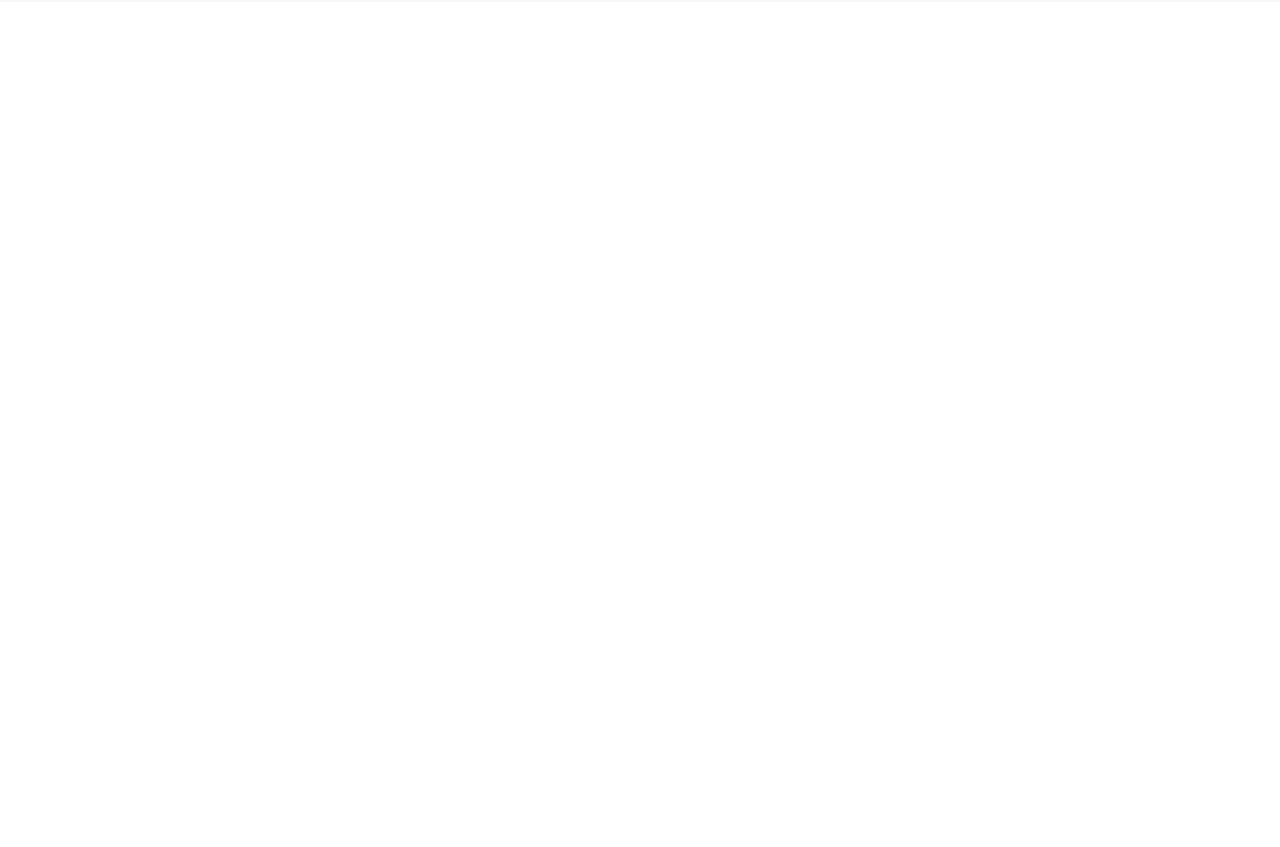
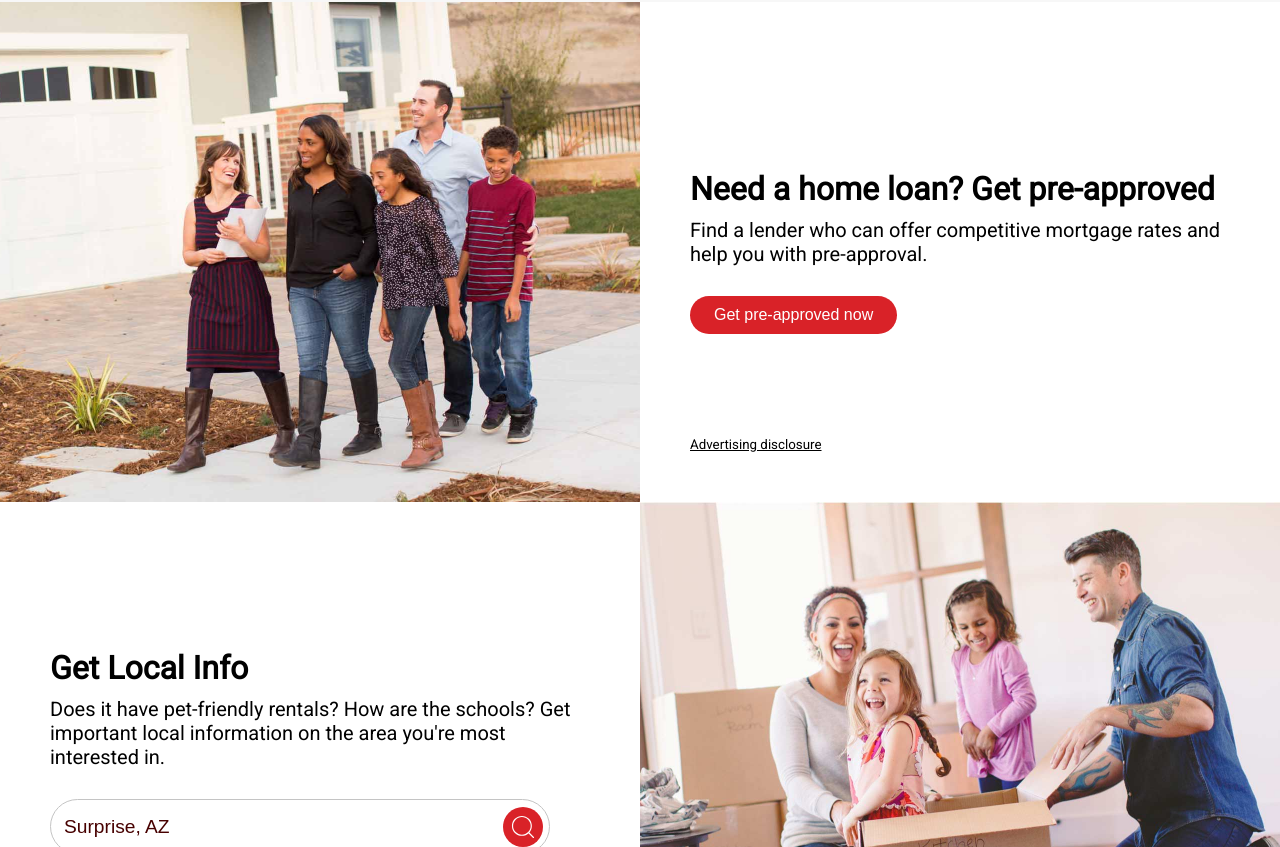
Before and after one commit to IAmYoungbossy/home-search, a React (Create React App) app: page / in a window 1280 px wide. Shown: the part 2733-3580 px from the top of the page. Before the commit the page ends 2735 px from the top, so only its background shows below. Built offline with nearby package versions, Linux system fonts and the light colour scheme.

Commit message:
Add styles to LoanAndInfo component using styled compoenent

```diff
--- a/src/components/MainContent/LoanAndInfo.tsx
+++ b/src/components/MainContent/LoanAndInfo.tsx
@@ -1,25 +1,29 @@
 import LocalHelpImage from "../assets/hp-local-desktop.jpg";
 import MortgageImage from "../assets/hp-hero-mortgage-desktop.jpg";
+import { SearchInputField } from "../Hero/Hero";
+import { StyledImage, StyledDetails, StyledWrapper } from "./StyledLoanAndInfo";
 
 export default function LoanAndInfo() {
-  return <div></div>;
+  return (
+    <div>
+      <Loan />
+      <LocalInfo />
+    </div>
+  );
 }
 
 function Loan() {
-  return <div></div>;
-}
-
-function LoanImage() {
   return (
-    <div>
-      <img src={MortgageImage} alt="People Around" />
-    </div>
+    <StyledWrapper>
+      <StyledImage bgImage={MortgageImage} />
+      <LoanDetails />
+    </StyledWrapper>
   );
 }
 
 function LoanDetails() {
   return (
-    <div>
+    <StyledDetails>
       <div>
         <h2>Need a home loan? Get pre-approved</h2>
         <p>
@@ -29,30 +33,30 @@
         <button>Get pre-approved now</button>
       </div>
       <small>Advertising disclosure</small>
-    </div>
+    </StyledDetails>
   );
 }
 
 function LocalInfo() {
-  return <div></div>;
-}
-
-function LocalInfoImage() {
   return (
-    <div>
-      <img src={LocalHelpImage} alt="Happy family" />
-    </div>
+    <StyledWrapper>
+      <LocalinfoDetails />
+      <StyledImage bgImage={LocalHelpImage} />
+    </StyledWrapper>
   );
 }
 
 function LocalinfoDetails() {
   return (
+    <StyledDetails>
       <div>
         <h2>Get Local Info</h2>
         <p>
           Does it have pet-friendly rentals? How are the schools? Get important
           local information on the area you're most interested in.
         </p>
+        <SearchInputField />
       </div>
+    </StyledDetails>
   );
 }
--- a/src/components/MainContent/Main.tsx
+++ b/src/components/MainContent/Main.tsx
@@ -1,5 +1,6 @@
 import DiscountCard from "./DiscountCard";
 import ListingStatistics from "./ListingStatistics";
+import LoanAndInfo from "./LoanAndInfo";
 import NewListingContainer from "./NewListing";
 import { SellerBanner } from "./SellerBanner";
 import Trends from "./Trends";
@@ -13,6 +14,7 @@
       <ListingStatistics />
       <Trends />
       <DiscountCard />
+      <LoanAndInfo />
     </main>
   );
 }
--- /dev/null
+++ b/src/components/MainContent/StyledLoanAndInfo.ts
@@ -0,0 +1,62 @@
+import styled from "styled-components";
+
+export const StyledImage = styled.div<{ bgImage: string }>`
+  height: 500px;
+  background-size: cover;
+  justify-content: center;
+  background-position: center;
+  background-repeat: no-repeat;
+  background-image: url(${({ bgImage }) => bgImage});
+`;
+
+export const StyledWrapper = styled.div`
+  display: flex;
+  & > div {
+    flex: 1;
+  }
+
+  input {
+    border: 1px solid #c4c4c4;
+  }
+`;
+
+export const StyledDetails = styled.div`
+  display: flex;
+  position: relative;
+  flex-direction: column;
+  justify-content: center;
+
+  & > div {
+    padding: 0 50px;
+  }
+
+  & > div > div {
+    max-width: 500px;
+  }
+
+  h2 {
+    font-size: 32px;
+  }
+  p {
+    font-size: 20px;
+    padding: 10px 0 0 0;
+    margin-bottom: 30px;
+  }
+
+  & > div > button {
+    border: none;
+    color: white;
+    font-size: 16px;
+    padding: 10px 24px;
+    border-radius: 20px;
+    background-color: #d92228;
+  }
+
+  small {
+    left: 50px;
+    bottom: 50px;
+    cursor: pointer;
+    position: absolute;
+    text-decoration: underline;
+  }
+`;
```
Lines whose indentation alone changed are shown as unchanged.
